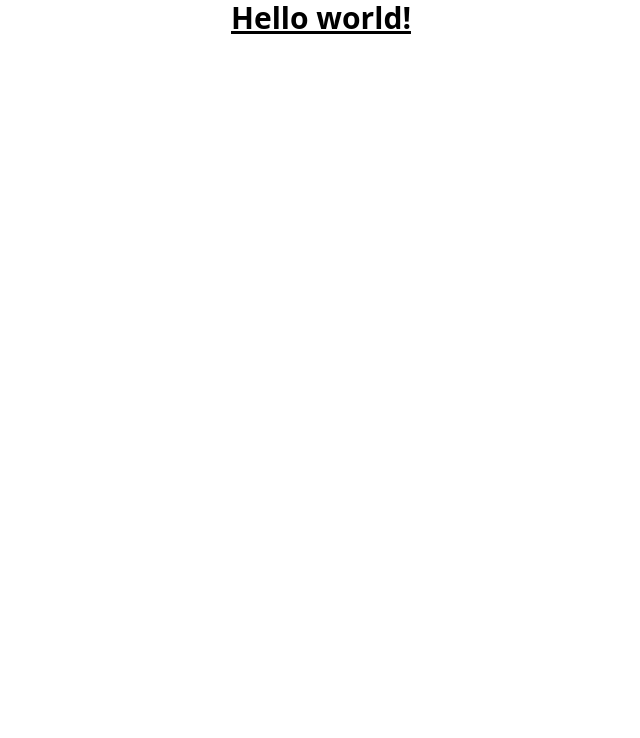
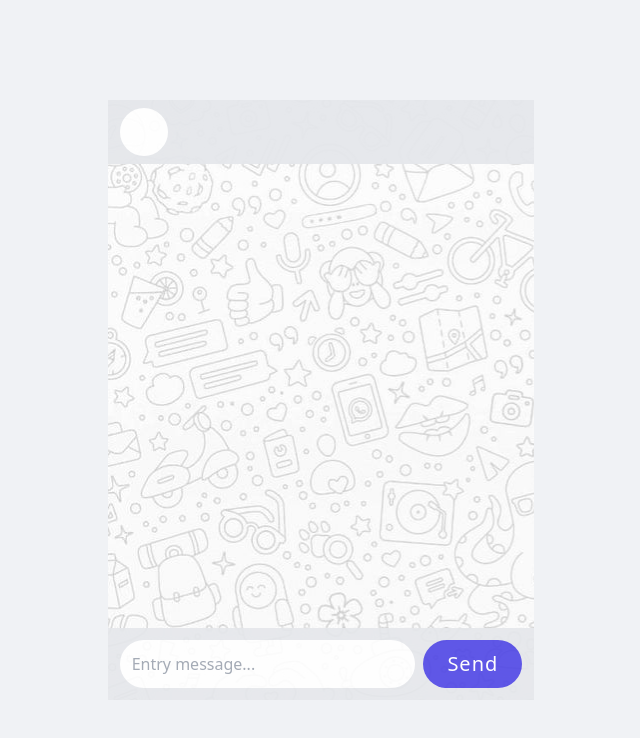
Before and after one commit to tugrankenger/react-exercises, a React (Create React App) app in the folder react-nodejs-express-socket-tailwind-realtime-chat-app/client/: page / in a window 1280 px wide. Shown: the top 738 px of the page, without its empty margins (319-959 px from the left). Built offline with nearby package versions, Linux system fonts and the light colour scheme; the HTML template or start-up script is replaced by a standard one.

Commit message:
create chat and room components template

```diff
--- a/react-nodejs-express-socket-tailwind-realtime-chat-app/client/src/App.css
+++ b/react-nodejs-express-socket-tailwind-realtime-chat-app/client/src/App.css
@@ -1,38 +1,4 @@
 .App {
-  text-align: center;
+  background-color: #f0f2f5;
+  height: 100vh;
 }
-
-.App-logo {
-  height: 40vmin;
-  pointer-events: none;
-}
-
-@media (prefers-reduced-motion: no-preference) {
-  .App-logo {
-    animation: App-logo-spin infinite 20s linear;
-  }
-}
-
-.App-header {
-  background-color: #282c34;
-  min-height: 100vh;
-  display: flex;
-  flex-direction: column;
-  align-items: center;
-  justify-content: center;
-  font-size: calc(10px + 2vmin);
-  color: white;
-}
-
-.App-link {
-  color: #61dafb;
-}
-
-@keyframes App-logo-spin {
-  from {
-    transform: rotate(0deg);
-  }
-  to {
-    transform: rotate(360deg);
-  }
-}
--- a/react-nodejs-express-socket-tailwind-realtime-chat-app/client/src/App.js
+++ b/react-nodejs-express-socket-tailwind-realtime-chat-app/client/src/App.js
@@ -1,9 +1,12 @@
 import './App.css';
+import Chat from './components/Chat';
+import Room from './components/Room';
 
 function App() {
   return (
     <div className='App'>
-      <h1 className='text-3xl font-bold underline'>Hello world!</h1>
+      {/* <Room/> */}
+      <Chat/>
     </div>
   );
 }
--- /dev/null
+++ b/react-nodejs-express-socket-tailwind-realtime-chat-app/client/src/components/Chat.jsx
@@ -0,0 +1,25 @@
+import React from 'react';
+
+function Chat() {
+  return (
+    <div className='flex items-center justify-center h-full'>
+      <div className='w-1/3 h-[600px] bg-chat-image relative'>
+        <div className='w-full h-16 bg-gray-200 opacity-95 flex items-center p-3'>
+          <div className='rounded-full w-12 h-12 bg-white'></div>
+        </div>
+        <div className='absolute bottom-0 left-0 w-full flex bg-gray-200 opacity-90 p-3 gap-x-2'>
+          <input
+            className='w-3/4 border-none rounded-full outline-none p-3 h-12'
+            placeholder='Entry message...'
+            type='text'
+          />
+          <button className='w-1/4 bg-indigo-600 rounded-full text-white p-3 h-12 text-xl flex items-center justify-center tracking-wider'>
+            Send
+          </button>
+        </div>
+      </div>
+    </div>
+  );
+}
+
+export default Chat;
--- /dev/null
+++ b/react-nodejs-express-socket-tailwind-realtime-chat-app/client/src/components/Room.jsx
@@ -0,0 +1,16 @@
+import React from 'react'
+
+function Room() {
+  return (
+    <div className='flex items-center justify-center h-full'>
+      <div className='w-[350px] h-[320px] bg-white shadow-xl flex flex-col items-center justify-center gap-y-6 rounded-lg px-5'>
+        <h1 className='font-bold text-2xl text-center text-indigo-600 tracking-wider'>WELCOME TO CHAT</h1>
+        <input className='border focus:border-indigo-700 p-3 outline-none w-full rounded-lg' type="text" placeholder='Username' />
+        <input className='border focus:border-indigo-700 p-3 outline-none w-full rounded-lg' type="text" placeholder='Room' />
+        <div className='bg-indigo-400 text-white text-center w-full p-3 rounded-lg cursor-pointer text-xl tracking-wider hover:opacity-70'>Start Chat</div>
+      </div>
+    </div>
+  )
+}
+
+export default Room
--- a/react-nodejs-express-socket-tailwind-realtime-chat-app/client/tailwind.config.js
+++ b/react-nodejs-express-socket-tailwind-realtime-chat-app/client/tailwind.config.js
@@ -4,7 +4,11 @@ module.exports = {
     "./src/**/*.{js,jsx,ts,tsx}",
   ],
   theme: {
-    extend: {},
+    extend: {
+      backgroundImage: theme =>({
+          'chat-image': "url('../public/bg-images/chat-bg.jpg')",
+      })
+    },
   },
   plugins: [],
 }
```
Also changed, not shown: react-nodejs-express-socket-tailwind-realtime-chat-app/client/public/bg-images/chat-bg.jpg (added).
